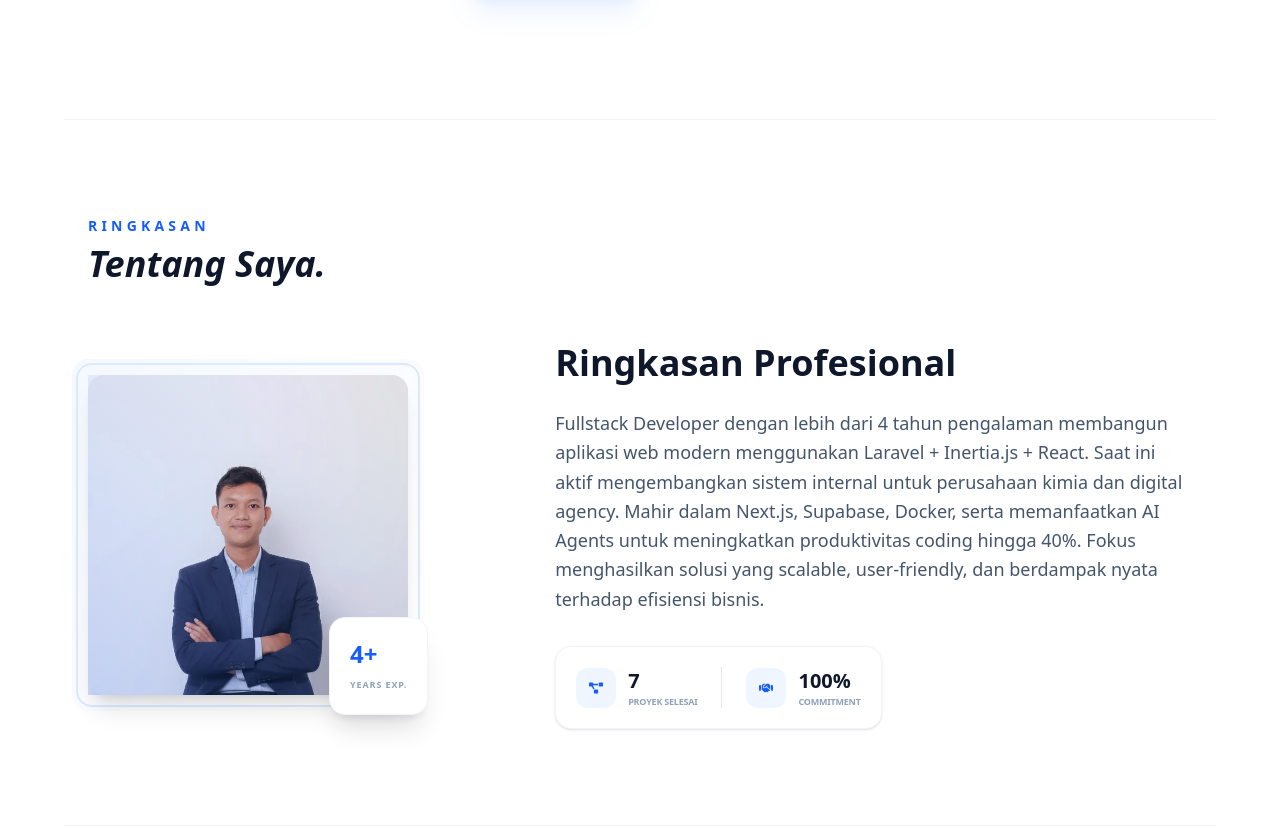
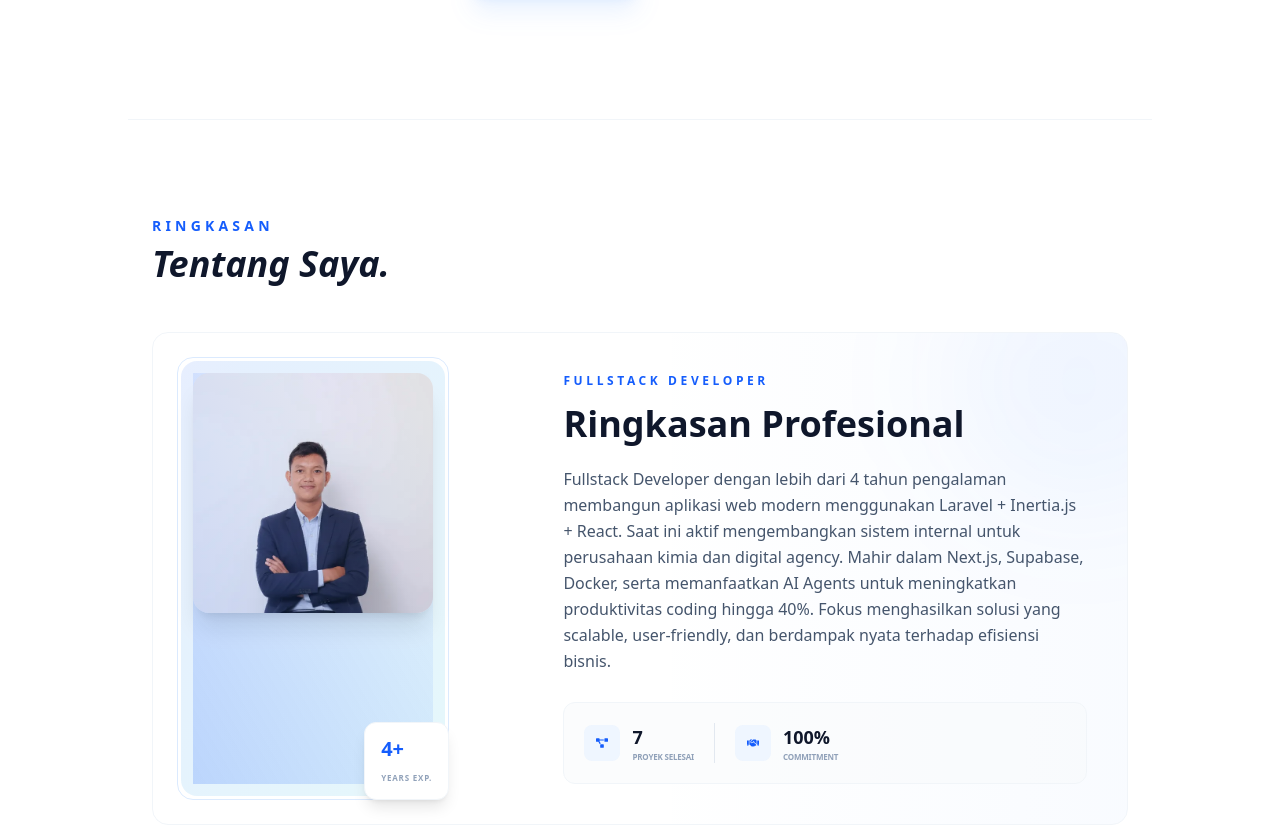
Before and after one commit to mridwane/mridwane.github.io, an Astro site: page / in a window 1280 px wide. Shown: the part 681-1509 px from the top of the page. Built offline with nearby package versions, Linux system fonts and the light colour scheme; Astro itself is replaced by a stand-in of ours.

Commit message:
style(about): redesign with unified card layout and decorative photo frame

```diff
--- a/src/components/About.astro
+++ b/src/components/About.astro
@@ -5,21 +5,24 @@ import profileImage from '../assets/profile.webp';
 import { FaProjectDiagram, FaHandshake } from 'react-icons/fa';
 ---
 
-<section id="about" class="max-w-6xl mx-auto px-6 py-24 border-t border-slate-100 dark:border-slate-900">
-  <div class="mb-14" data-aos="fade-right">
+<section id="about" class="max-w-5xl mx-auto px-6 py-24 border-t border-slate-100 dark:border-slate-900">
+  <div class="mb-12" data-aos="fade-right">
     <h2 class="text-sm font-bold tracking-[0.3em] text-blue-600 dark:text-blue-400 uppercase mb-2">Ringkasan</h2>
     <h3 class="text-4xl font-black text-slate-900 italic dark:text-white">Tentang Saya.</h3>
   </div>
 
-  <div class="grid md:grid-cols-5 gap-10 lg:gap-16 items-center">
-    <div class="md:col-span-2" data-aos="fade-right">
-      <div class="relative max-w-xs mx-auto md:mx-0">
-        <div class="absolute -inset-3 rounded-2xl border-2 border-blue-100 dark:border-blue-500/10 -z-10"></div>
-        <div class="absolute -inset-4 rounded-2xl bg-gradient-to-br from-blue-500/5 to-transparent dark:from-blue-400/5 -z-20"></div>
+  <div class="relative bg-white dark:bg-slate-900/20 border border-slate-100 dark:border-slate-800/60 rounded-2xl overflow-hidden group hover:shadow-xl hover:border-blue-500/20 transition-all duration-300" data-aos="fade-up">
+    <div class="absolute top-0 right-0 w-1/2 h-full bg-gradient-to-l from-blue-500/[0.03] to-transparent dark:from-blue-400/[0.03] pointer-events-none"></div>
+    <div class="absolute -top-20 -right-20 w-64 h-64 bg-blue-500/5 dark:bg-blue-400/5 rounded-full blur-3xl pointer-events-none"></div>
 
-        <div class="aspect-square bg-slate-100 dark:bg-slate-900 rounded-2xl overflow-hidden group shadow-xl">
+    <div class="relative grid md:grid-cols-5 gap-8 p-8 md:p-10">
+      <div class="md:col-span-2 flex justify-center md:justify-start" data-aos="zoom-in">
+        <div class="relative">
+          <div class="absolute -inset-3 rounded-2xl bg-gradient-to-br from-blue-600/10 to-cyan-500/10 dark:from-blue-400/10 dark:to-cyan-300/10 -z-10 group-hover:scale-105 transition-transform duration-500"></div>
+          <div class="absolute -inset-4 rounded-2xl border border-blue-100 dark:border-blue-500/10 -z-20"></div>
+
+          <div class="w-56 h-56 md:w-60 md:h-60 rounded-2xl overflow-hidden shadow-xl group-hover:shadow-2xl transition-shadow duration-300">
             <div class="absolute inset-0 bg-gradient-to-tr from-blue-600/20 to-transparent dark:from-blue-500/10 z-10 group-hover:opacity-60 transition-opacity"></div>
-
             <Image
               src={profileImage}
               alt="Foto Profil"
@@ -31,33 +34,34 @@ import { FaProjectDiagram, FaHandshake } from 'react-icons/fa';
             />
           </div>
 
-        <div class="absolute -bottom-5 -right-5 bg-white dark:bg-slate-800 p-5 rounded-2xl shadow-xl dark:shadow-blue-900/20 border border-slate-100 dark:border-blue-500/20 z-20" data-aos="zoom-in" data-aos-delay="500">
-          <span class="block text-2xl font-black text-blue-600 dark:text-blue-400">{new Date().getFullYear() - 2022}+</span>
-          <span class="text-[9px] font-bold uppercase tracking-widest text-slate-400 dark:text-slate-500">Years Exp.</span>
+          <div class="absolute -bottom-4 -right-4 bg-white dark:bg-slate-800 px-4 py-3 rounded-xl shadow-lg dark:shadow-blue-900/20 border border-slate-100 dark:border-blue-500/20 z-20">
+            <span class="block text-xl font-black text-blue-600 dark:text-blue-400">{new Date().getFullYear() - 2022}+</span>
+            <span class="text-[8px] font-bold uppercase tracking-widest text-slate-400 dark:text-slate-500">Years Exp.</span>
           </div>
         </div>
       </div>
 
-    <div class="md:col-span-3 text-center md:text-left" data-aos="fade-left">
-      <h3 class="text-3xl md:text-4xl font-black mb-6 leading-tight text-slate-900 dark:text-white">
+      <div class="md:col-span-3 flex flex-col justify-center text-center md:text-left" data-aos="fade-left">
+        <span class="text-xs font-bold tracking-[0.3em] uppercase text-blue-600 dark:text-blue-400 mb-3">Fullstack Developer</span>
+
+        <h3 class="text-3xl md:text-4xl font-black mb-5 leading-tight text-slate-900 dark:text-white">
           {aboutData.title}
         </h3>
 
-      <p class="text-slate-600 dark:text-slate-400 mb-8 leading-relaxed text-base md:text-lg">
+        <p class="text-slate-600 dark:text-slate-400 mb-7 leading-relaxed text-base md:text-base">
           {aboutData.description}
         </p>
 
-      <div class="flex flex-wrap justify-center md:justify-start gap-4">
-        <div class="inline-flex gap-6 p-5 bg-white dark:bg-slate-900/30 border border-slate-100 dark:border-slate-800/60 rounded-2xl shadow-sm hover:shadow-md hover:border-blue-500/20 hover:bg-slate-50/50 dark:hover:bg-slate-900/50 transition-all duration-300">
+        <div class="inline-flex flex-wrap justify-center md:justify-start gap-5 p-5 bg-slate-50/50 dark:bg-slate-900/50 border border-slate-100 dark:border-slate-800/60 rounded-xl">
           {aboutData.stats.map((stat, index) => (
             <Fragment key={index}>
               <div class="flex items-center gap-3">
-                <div class="w-10 h-10 rounded-xl bg-blue-50 dark:bg-blue-900/20 flex items-center justify-center text-blue-600 dark:text-blue-400 shrink-0">
-                  {index === 0 ? <FaProjectDiagram class="text-sm" /> : <FaHandshake class="text-sm" />}
+                <div class="w-9 h-9 rounded-lg bg-blue-50 dark:bg-blue-900/20 flex items-center justify-center text-blue-600 dark:text-blue-400 shrink-0">
+                  {index === 0 ? <FaProjectDiagram class="text-xs" /> : <FaHandshake class="text-xs" />}
                 </div>
                 <div class="text-left">
-                  <p class="font-black text-xl text-slate-900 dark:text-white">{stat.value}</p>
-                  <p class="text-[9px] font-bold uppercase tracking-tight text-slate-400 dark:text-slate-500">{stat.label}</p>
+                  <p class="font-black text-lg text-slate-900 dark:text-white">{stat.value}</p>
+                  <p class="text-[8px] font-bold uppercase tracking-tight text-slate-400 dark:text-slate-500">{stat.label}</p>
                 </div>
               </div>
               {index === 0 && <div class="w-px bg-slate-200 dark:bg-slate-700" />}
```
Lines whose indentation alone changed are shown as unchanged.
